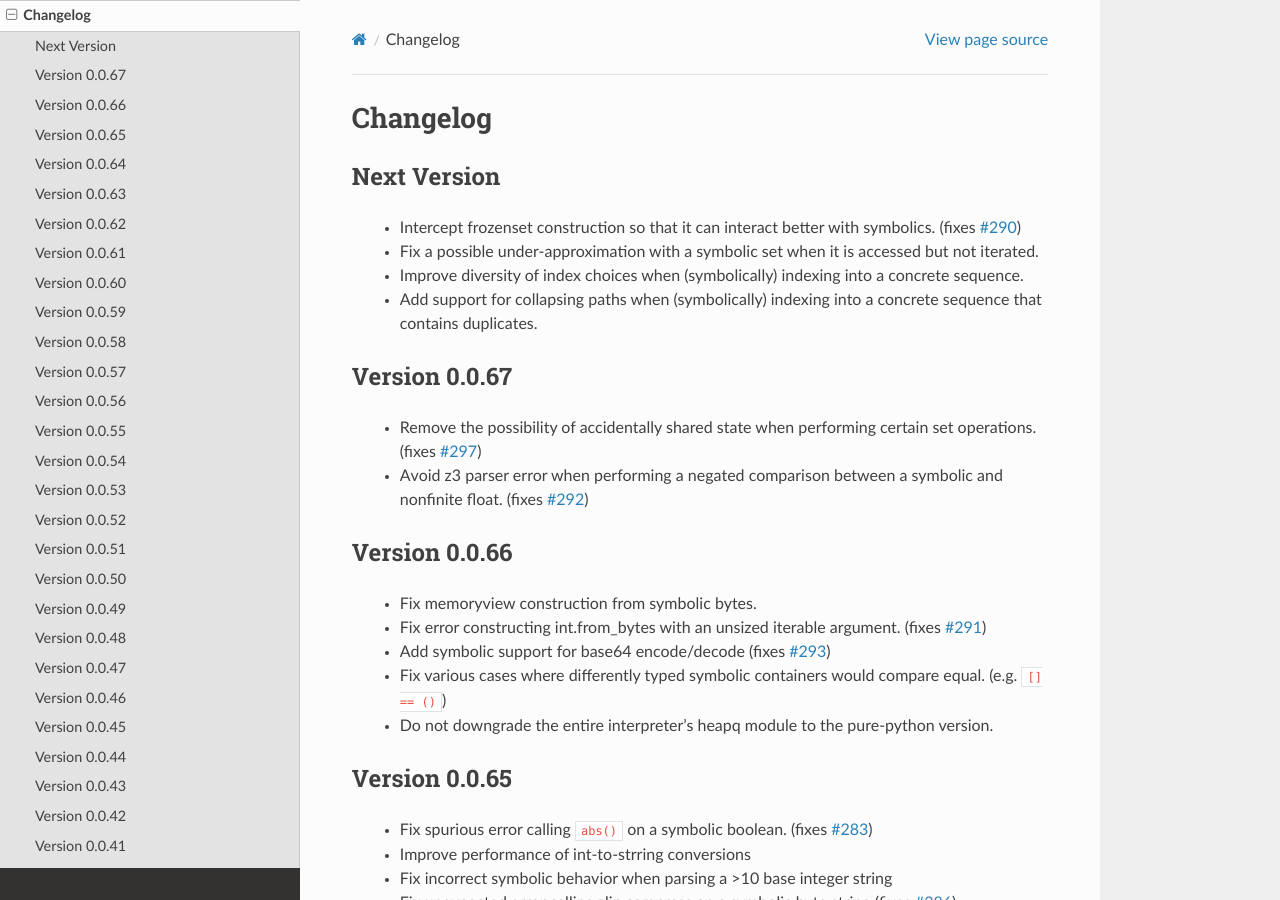
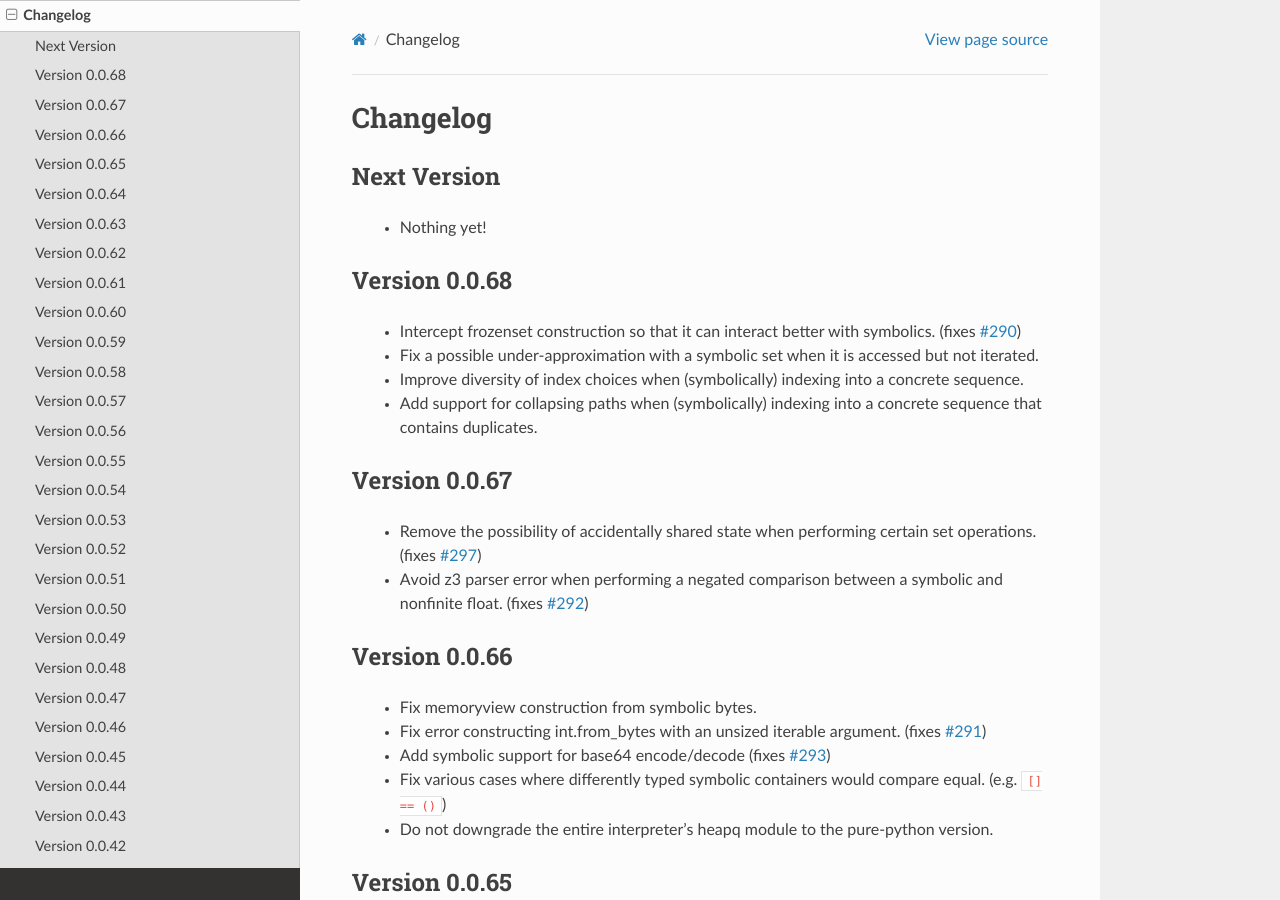
Before and after one commit to pschanely/CrossHair, a Sphinx documentation site: the page built from doc/source/changelog.rst, in a window 1280 px wide and 900 px high. Built offline with Sphinx 7.4.7 and the Read the Docs theme 2.0.0, drawn with Linux system fonts in a browser that asks for light colours; the version number is read from the project's files by our own code.

Commit message:
Update changelog

```diff
--- a/doc/source/changelog.rst
+++ b/doc/source/changelog.rst
@@ -5,6 +5,12 @@ Changelog
 
 Next Version
 ------------
+
+  * Nothing yet!
+
+
+Version 0.0.68
+--------------
 
   * Intercept frozenset construction so that it can interact better with
     symbolics.
```
